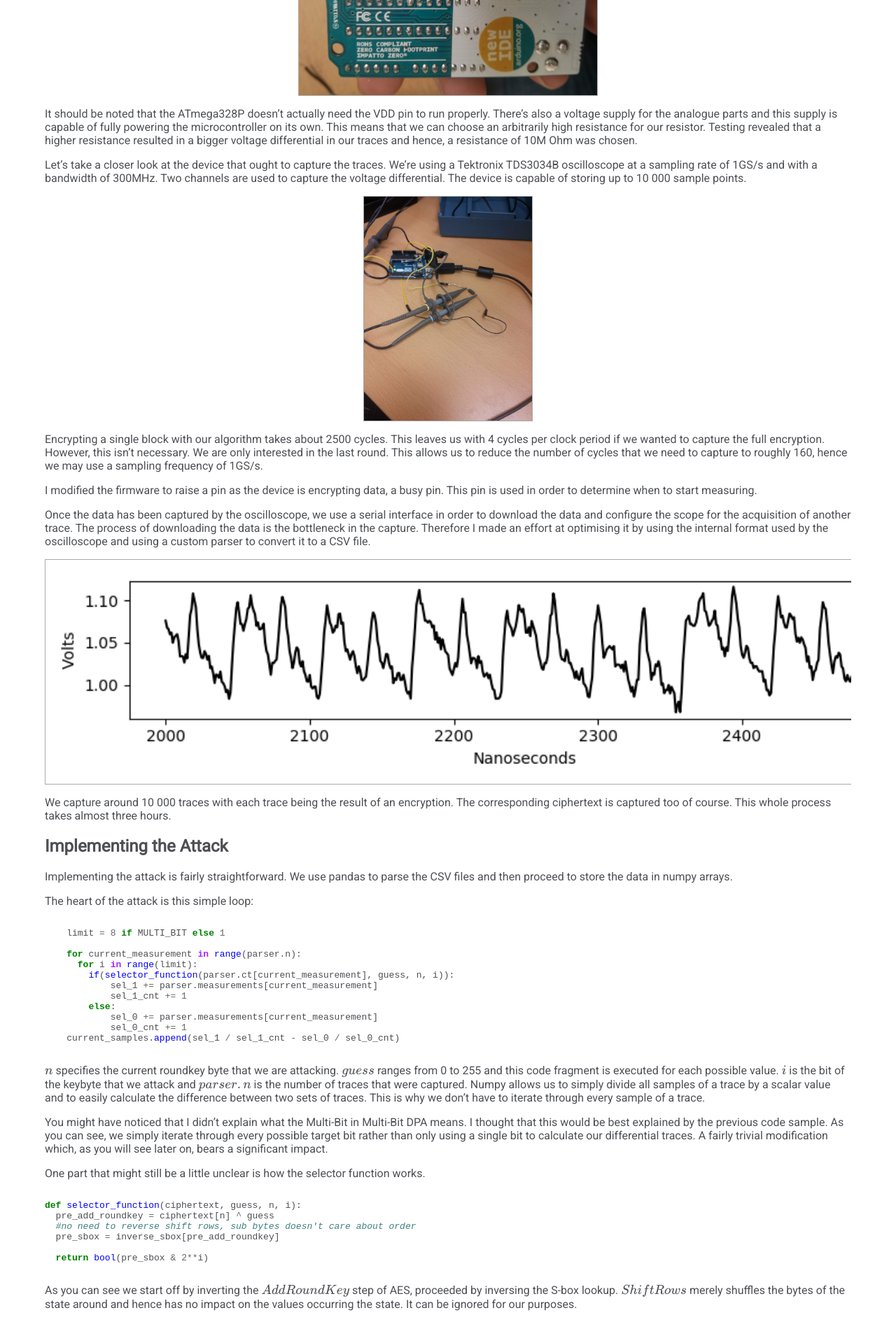
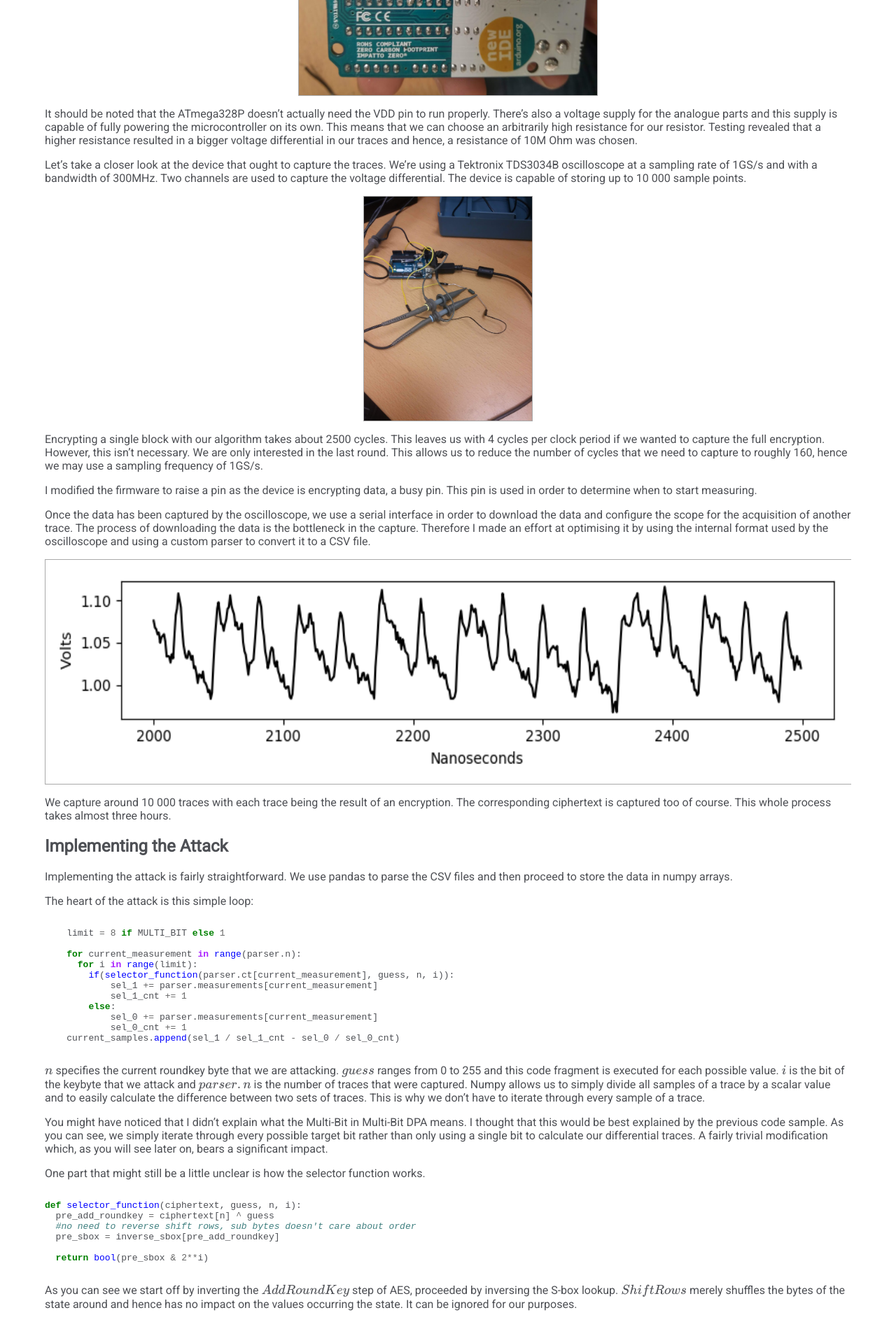
Before and after one commit to 3553x/3553x.github.io, a Jekyll site: the page built from _posts/2019-08-25-breaking-aes128-with-multi-bit-dpa.md, in a window 1280 px wide. Shown: the part 2490-4379 px from the top of the page at 70% size. Built offline with Jekyll 4.4.1, drawn with Linux system fonts in a browser that asks for light colours; formulas are drawn with MathJax 3.

Commit message:
fix layout issues with images

```diff
--- a/assets/css/main.css
+++ b/assets/css/main.css
@@ -58,6 +58,7 @@ main, div {
 }
 img {
   height: 20em;
+  max-width: 100%;
   border-style: solid;
   border-color: darkgray;
   border-width: 1px;
```
